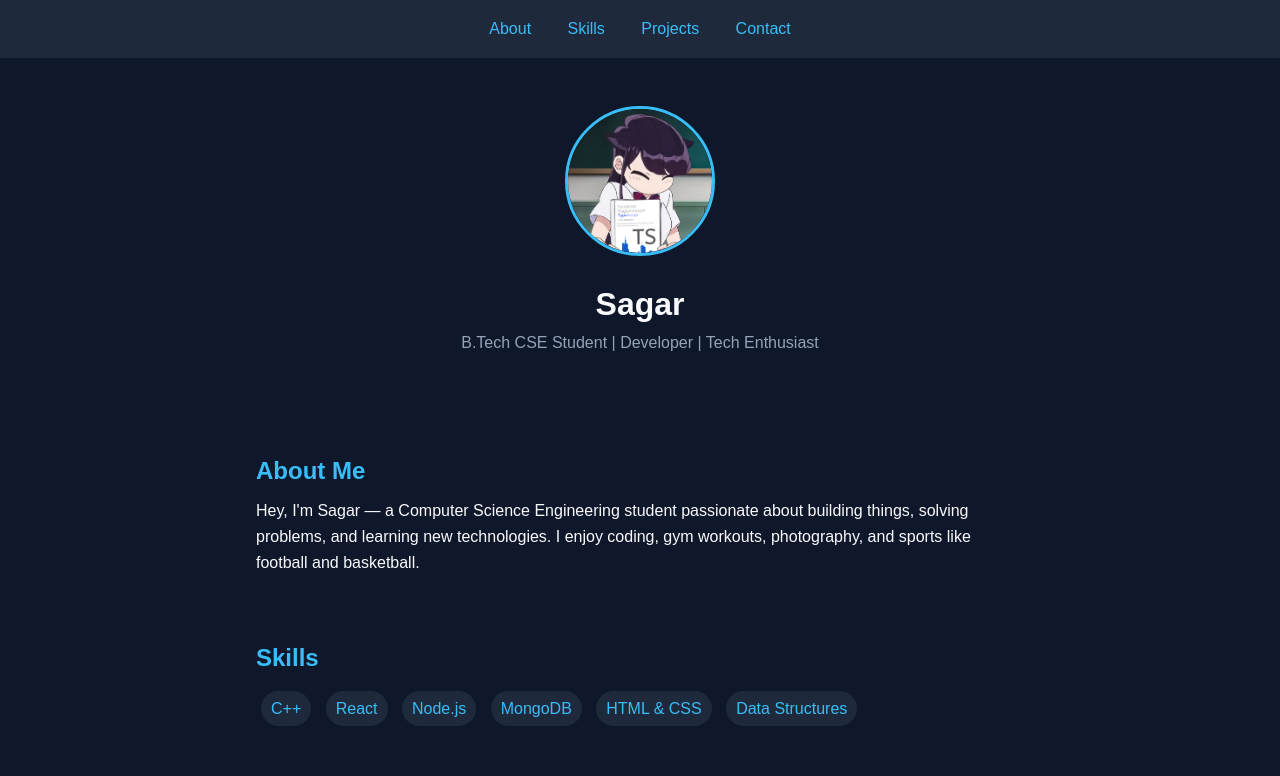
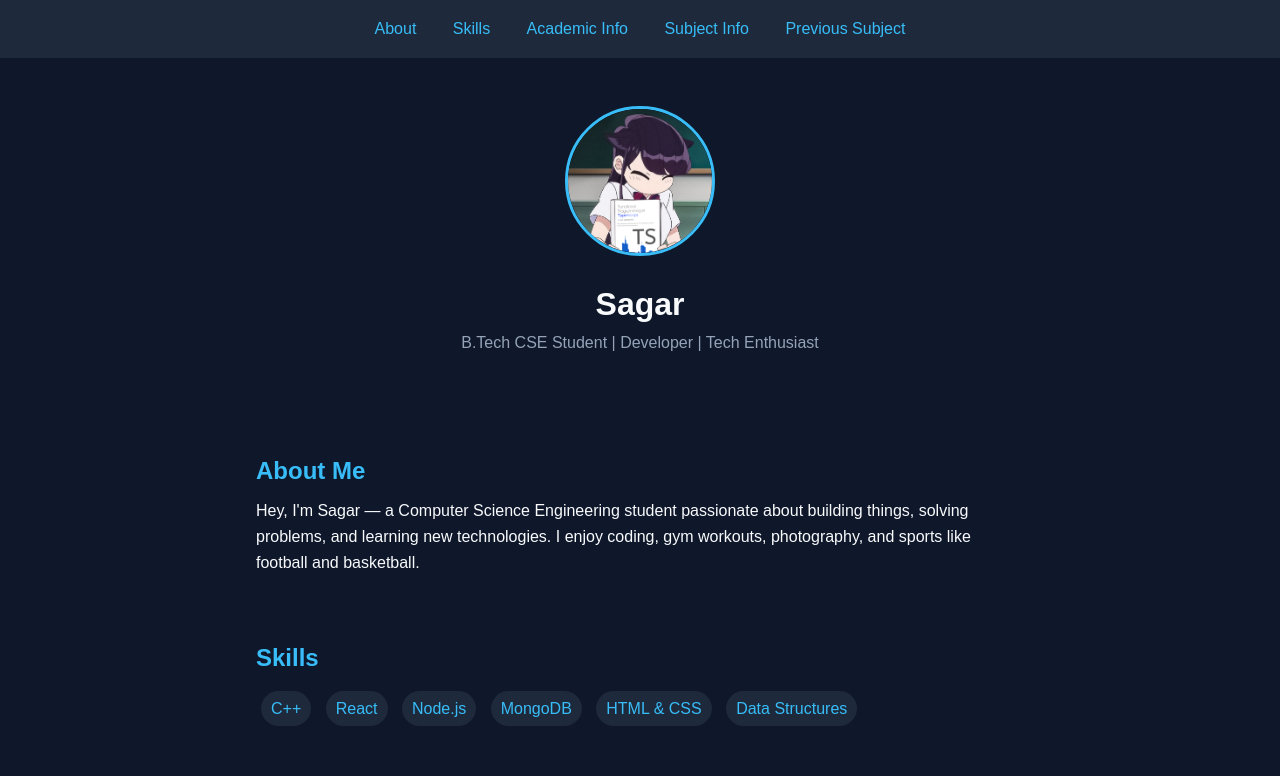
Before and after one commit to CodeByAshuu/DevOps, a plain HTML site: page index.html in a window 1280 px wide. Shown: the top 776 px of the page. Drawn offline with Linux system fonts and the light colour scheme.

Commit message:
version 5 : navigation

```diff
--- a/index.html
+++ b/index.html
@@ -102,8 +102,9 @@
   <nav>
     <a href="#about">About</a>
     <a href="#skills">Skills</a>
-    <a href="#projects">Projects</a>
-    <a href="#contact">Contact</a>
+    <a href="#contact">Academic Info</a>
+    <a href="#subject">Subject Info</a>
+    <a href="#prev">Previous Subject</a>
   </nav>
 
   <header>
@@ -138,7 +139,7 @@
     <p>CGPA: 8.0</p>
   </section>
 
-  <section id="contact">
+  <section id="subject">
     <h2>Subject Info</h2>
     <p>CSE222 : NODE JS</p>
     <p>CSE322 : FORMAL LANGUAGE</p>
@@ -147,7 +148,7 @@
     <p>PEV301 : VERBAL ABILITY</p>
   </section>
 
-  <section id="contact">
+  <section id="prev">
     <h2>Previouos Semester Subject Info</h2>
     <p>CSE310 : Java</p>
     <p>CSE316-OS</p>
```
